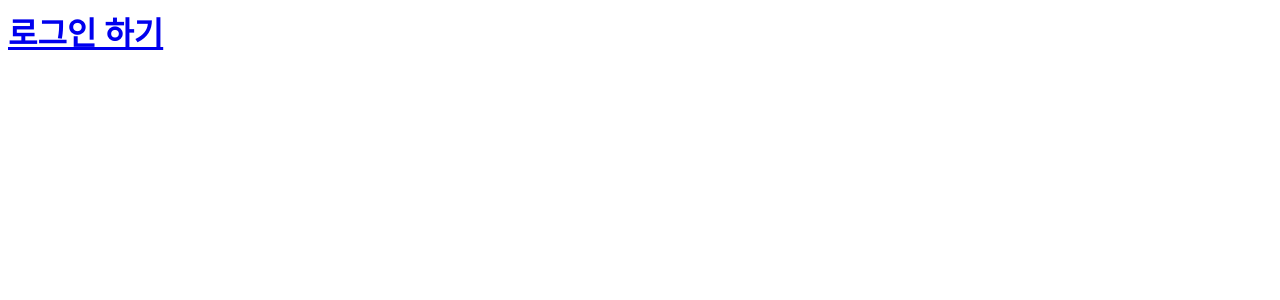
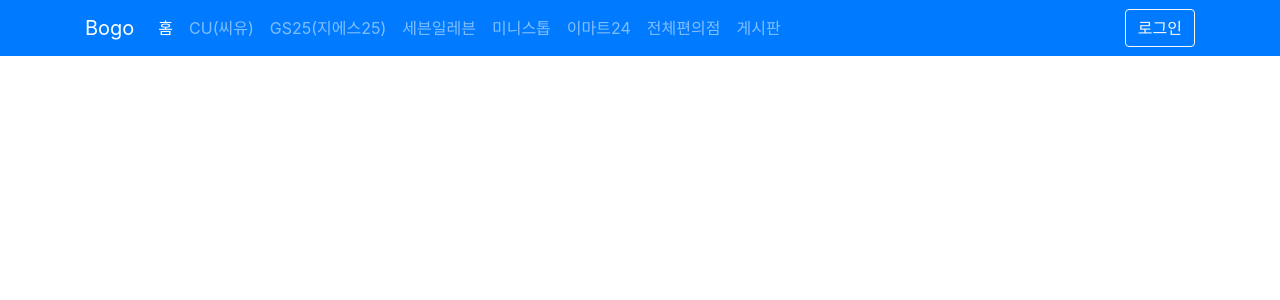
Before and after one commit to MinHeum/Bogo, a Django app: page / in a window 1280 px wide. Shown: the top 300 px of the page. Run offline with Django 3.2, Linux system fonts and the light colour scheme; some libraries are stand-ins or nearby versions.

Commit message:
add nav-bar

```diff
--- a/parsed_data/templates/bogo/home.html
+++ b/parsed_data/templates/bogo/home.html
@@ -1 +1,72 @@
-<h1><a href="/login">로그인 하기</h1>
+<!DOCTYPE html>
+<html lang="en">
+
+<head>
+    <meta charset="UTF-8">
+    <meta name="viewport" content="width=device-width, initial-scale=1.0">
+    <meta http-equiv="X-UA-Compatible" content="ie=edge">
+    <link rel="stylesheet" href="https://stackpath.bootstrapcdn.com/bootstrap/4.3.1/css/bootstrap.min.css"
+        integrity="sha384-ggOyR0iXCbMQv3Xipma34MD+dH/1fQ784/j6cY/iJTQUOhcWr7x9JvoRxT2MZw1T" crossorigin="anonymous">
+
+    <script src="https://code.jquery.com/jquery-3.3.1.slim.min.js"
+        integrity="sha384-q8i/X+965DzO0rT7abK41JStQIAqVgRVzpbzo5smXKp4YfRvH+8abtTE1Pi6jizo"
+        crossorigin="anonymous"></script>
+    <script src="https://cdnjs.cloudflare.com/ajax/libs/popper.js/1.14.7/umd/popper.min.js"
+        integrity="sha384-UO2eT0CpHqdSJQ6hJty5KVphtPhzWj9WO1clHTMGa3JDZwrnQq4sF86dIHNDz0W1"
+        crossorigin="anonymous"></script>
+    <script src="https://stackpath.bootstrapcdn.com/bootstrap/4.3.1/js/bootstrap.min.js"
+        integrity="sha384-JjSmVgyd0p3pXB1rRibZUAYoIIy6OrQ6VrjIEaFf/nJGzIxFDsf4x0xIM+B07jRM"
+        crossorigin="anonymous"></script>
+    <title>Bogo</title>
+</head>
+
+<body>
+    <nav class="navbar navbar-expand-lg navbar-dark bg-primary">
+        <div class="container">
+            <a class="navbar-brand" href="/"><i class="fa fa-store"></i> Bogo</a>
+            <button class="navbar-toggler" type="button" data-toggle="collapse" data-target="#navbarSupportedContent"
+                aria-controls="navbarSupportedContent" aria-expanded="false" aria-label="Toggle navigation">
+                <small class="text-white"><i class="fa fa-bars"></i> 메뉴</small>
+            </button>
+
+            <div class="collapse navbar-collapse" id="navbarSupportedContent">
+                <ul class="navbar-nav mr-auto">
+                    <li class="nav-item">
+                        <a class="nav-link active" href="/">홈</a>
+                    </li>
+                    <li class="nav-item">
+                        <a class="nav-link " href="/brands/cu/">CU(씨유)</a>
+                    </li>
+
+                    <li class="nav-item">
+                        <a class="nav-link " href="/brands/gs25/">GS25(지에스25)</a>
+                    </li>
+
+                    <li class="nav-item">
+                        <a class="nav-link " href="/brands/seven/">세븐일레븐</a>
+                    </li>
+
+                    <li class="nav-item">
+                        <a class="nav-link " href="/brands/ministop/">미니스톱</a>
+                    </li>
+
+                    <li class="nav-item">
+                        <a class="nav-link " href="/brands/emart24/">이마트24</a>
+                    </li>
+
+                    <li class="nav-item">
+                        <a class="nav-link " href="/search/">전체편의점</a>
+                    </li>
+                    <li class="nav-item">
+                        <a class="nav-link " href="/posts/">게시판</a>
+                    </li>
+                </ul>
+                <form class="form-inline">
+                    <a href="/login" class="btn btn-outline-light">로그인</a>
+                </form>
+            </div>
+        </div>
+    </nav>
+</body>
+
+</html>
```
